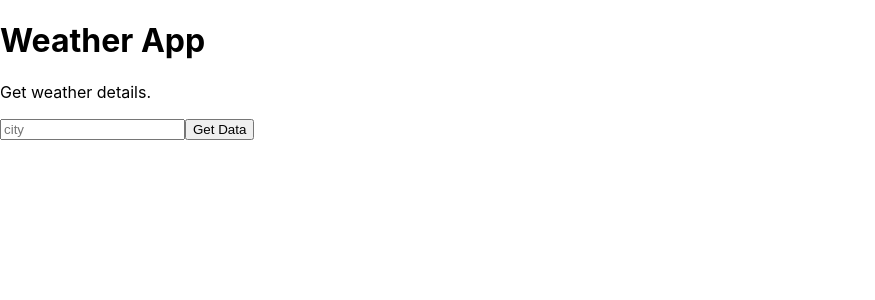
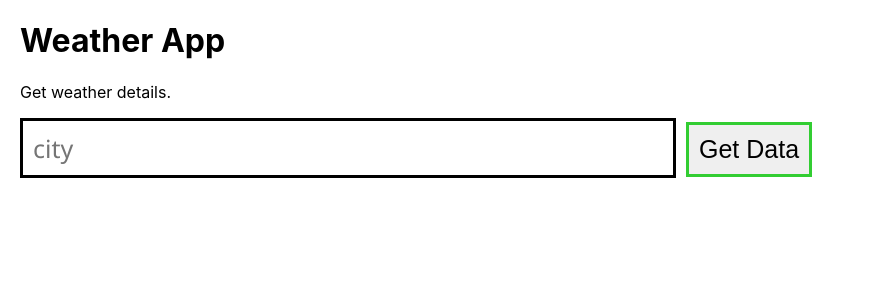
Before and after one commit to therajsagar/weather-app, a React (Create React App) app: page / in a window 1280 px wide. Shown: the top 300 px of the page, without its empty margins (0-875 px from the left). Built offline with nearby package versions, Linux system fonts and the light colour scheme.

Commit message:
Minor fix.

```diff
--- /dev/null
+++ b/src/App.css
@@ -0,0 +1,19 @@
+input {
+    width: 50%;
+    margin-right: 10px;
+    font-family: 'Segoe UI', Tahoma, Geneva, Verdana, sans-serif;
+    font-size: 25px;
+    border: solid black;
+    padding: 10px;
+}
+
+button {
+    font-size: 25px;
+    padding: 10px;
+    border: solid limegreen;
+}
+
+span {
+    font-weight: bolder;
+    font-size: 1.3em;
+}
--- a/src/App.jsx
+++ b/src/App.jsx
@@ -2,8 +2,9 @@ import React from 'react';
 import Title from './components/Title.jsx'
 import Form from './components/Form.jsx';
 import Weather from './components/Weather.jsx';
+import './App.css';
 
-const key = 'ff34b46212d5146db3daeadf72d00311';
+const key = 'xxxx';
 
 class  App  extends React.Component{
 
@@ -31,9 +32,9 @@ class  App  extends React.Component{
 
         const data = await api.json();
 
-        console.log(data);
+        const status = data.message;
 
-        if(city){
+        if(city && data.cod===200){
             this.setState ({
                 temperature: data.main.temp,
                 city: data.name,
@@ -53,7 +54,8 @@ class  App  extends React.Component{
                     description  : null,
                     windspeed : null,
                     cloud: null,
-                    error : null
+                    error :  status.toLocaleUpperCase()
+
                 })
             }
         }
--- a/src/components/Weather.jsx
+++ b/src/components/Weather.jsx
@@ -1,19 +1,18 @@
 import React from 'react';
 
-class Weather extends React.Component{
-    render(){
+function Weather(props){
+
         return(
             <div>
-                {this.props.city && <p>Location: {this.props.city},  {this.props.country}</p>}
-                {this.props.description && <p>Weather Type: {this.props.description}</p>}
-                {this.props.temperature && <p>Temperature: {this.props.temperature}<sup>o</sup></p>}
-                {this.props.humidity && <p>Humidity: {this.props.humidity}%</p>}
-                {this.props.windspeed && <p>Windspeed: {this.props.windspeed} m/s</p>}
-                {this.props.cloud && <p>Clouds: {this.props.cloud}%</p>}
-                {this.props.error && <p>{this.props.error}</p>}
+                {props.city && <p><span>Location:</span> {props.city},  {props.country}</p>}
+                {props.description && <p><span>Weather Type: </span>{props.description}</p>}
+                {props.temperature && <p><span>Temperature: </span>{props.temperature}<sup>o</sup></p>}
+                {props.humidity && <p><span>Humidity: </span>{props.humidity}%</p>}
+                {props.windspeed && <p><span>Windspeed: </span>{props.windspeed} m/s</p>}
+                {props.cloud && <p><span>Clouds: </span>{props.cloud}%</p>}
+                {props.error && <p><h2>{props.error}</h2></p>}
             </div>
         )
-    }
 }
 
 export default Weather;
--- a/src/index.css
+++ b/src/index.css
@@ -7,6 +7,7 @@ body {
   -webkit-font-smoothing: antialiased;
   -moz-osx-font-smoothing: grayscale;
   width: auto;
+  margin-left: 20px;
 }
 
 code {
```
